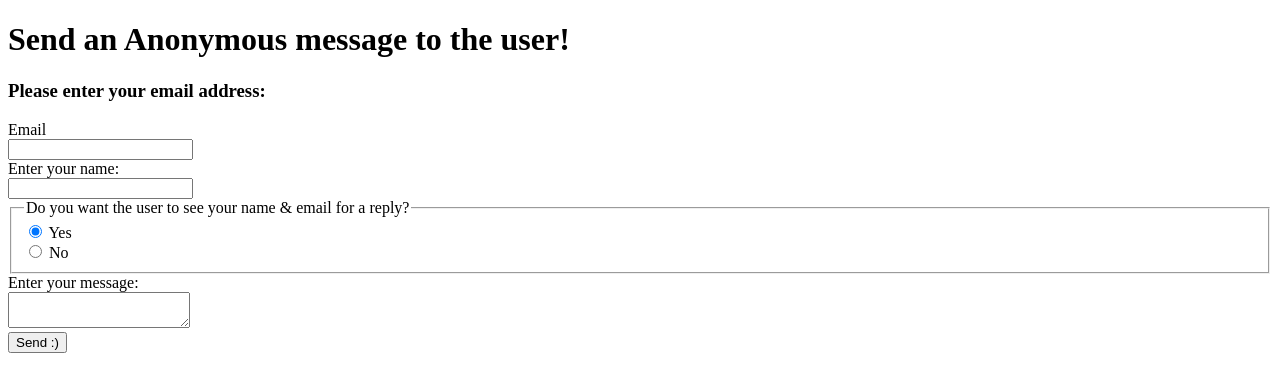
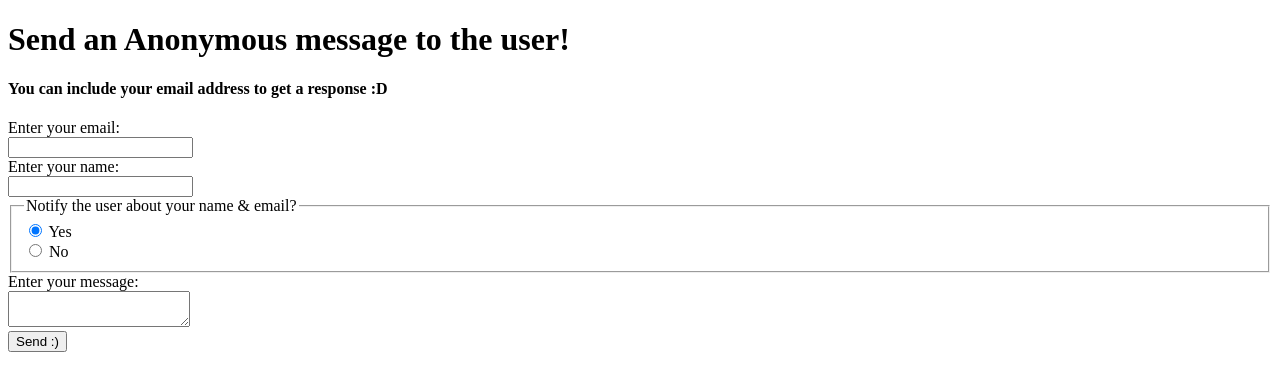
Before and after one commit to code-BSOD/new_message, a Flask app: page / in a window 1280 px wide. Shown: the top 392 px of the page. Run offline with Flask 3, Linux system fonts and the light colour scheme.

Commit message:
modified app and html

```diff
--- a/app.py
+++ b/app.py
@@ -14,7 +14,7 @@ current_dir = os.getcwd()
 
 class MessageForm(FlaskForm):
     # email = StringField("Enter your email address: ", validators=[DataRequired(), Regexp(r"^[-\w\.\+]+@([-\w]+\.)+[-\w\ ]{2,4}$")])
-    email = EmailField(validators=[Email("Enter a valid Email:)"), DataRequired()])
+    email = EmailField("Enter your email:", validators=[Email("Enter a valid Email:)"), DataRequired()])
     name = StringField("Enter your name: ", validators=[DataRequired()])
     # email = EmailField(validators=[email_validator, DataRequired()])
     message = TextAreaField("Enter your message: ")
@@ -57,4 +57,4 @@ def thank_you():
 if __name__ == '__main__':
     from waitress import serve
     serve(app, host="0.0.0.0", port=8080)
-    app.run(host="0.0.0.0", port=8080)
+    # app.run(host="0.0.0.0", port=8080)
--- a/templates/message.html
+++ b/templates/message.html
@@ -10,7 +10,7 @@
 
     {% block content %}
 
-    <h3>Please enter your email address:</h3>
+    <h4>You can include your email address to get a response :D</h4>
 
     <form method="POST">
         {{form.hidden_tag()}}
@@ -27,7 +27,7 @@
     </div>
 
 <fieldset>
-  <legend>Do you want the user to see your name & email for a reply?</legend>
+  <legend>Notify the user about your name & email?</legend>
 
   <div>
     <input type="radio" id="huey" name="drone" value="huey" checked />
```
